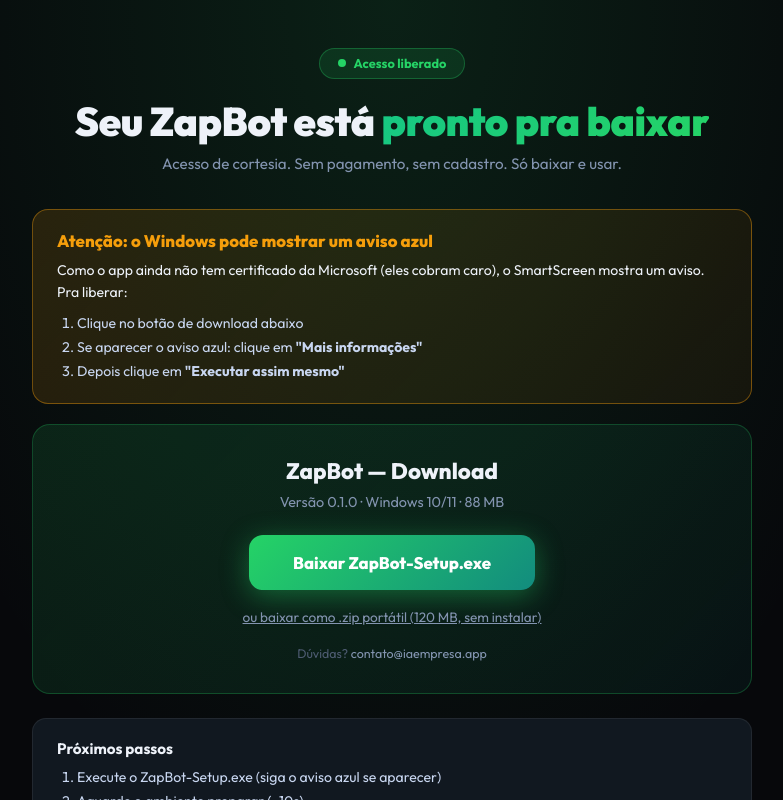
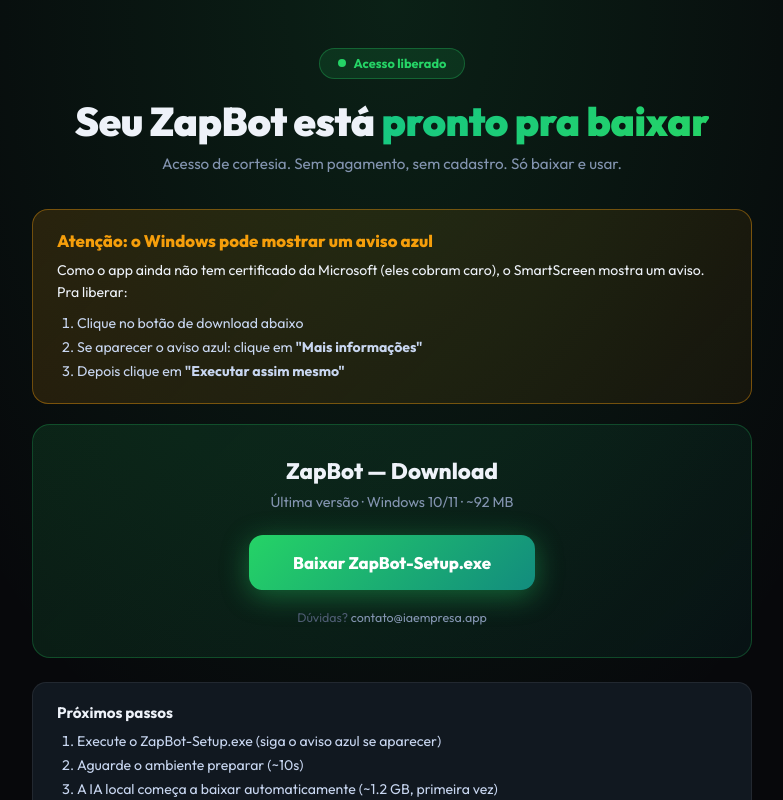
Before and after one commit to tamoaiapp/iaempresa-app, a Next.js app: page /chatbotfree in a window 1280 px wide. Shown: the top 800 px of the page, without its empty margins (248-1031 px from the left). Built offline with nearby package versions, Linux system fonts and the light colour scheme.

Commit message:
fix(zapbot): download via /api/download/zapbot resolve asset .exe latest dinamicamente

```diff
--- a/app/(landing)/chatbotfree/page.tsx
+++ b/app/(landing)/chatbotfree/page.tsx
@@ -1,10 +1,7 @@
 "use client";
 import Link from "next/link";
 
-const DOWNLOAD_URL =
-  "https://github.com/tamoaiapp/zapbot/releases/latest/download/ZapBot-0.1.0-Setup.exe";
-const DOWNLOAD_ZIP_URL =
-  "https://github.com/tamoaiapp/zapbot/releases/latest/download/ZapBot-0.1.0-portable-win-x64.zip";
+const DOWNLOAD_URL = "/api/download/zapbot";
 
 export default function ChatBotFreePage() {
   return (
@@ -143,7 +140,7 @@
               marginBottom: "1.5rem",
             }}
           >
-            Versão 0.1.0 · Windows 10/11 · 88 MB
+            Última versão · Windows 10/11 · ~92 MB
           </p>
           <a
             href={DOWNLOAD_URL}
@@ -161,18 +158,6 @@
           >
             Baixar ZapBot-Setup.exe
           </a>
-          <p style={{ marginTop: "1rem" }}>
-            <a
-              href={DOWNLOAD_ZIP_URL}
-              style={{
-                color: "#8394b0",
-                fontSize: "0.85rem",
-                textDecoration: "underline",
-              }}
-            >
-              ou baixar como .zip portátil (120 MB, sem instalar)
-            </a>
-          </p>
           <p style={{ color: "#4e5c72", fontSize: "0.78rem", marginTop: "1.25rem" }}>
             Dúvidas?{" "}
             <a href="mailto:contato@iaempresa.app" style={{ color: "#8394b0" }}>
--- /dev/null
+++ b/app/api/download/zapbot/route.ts
@@ -0,0 +1,59 @@
+import { NextResponse } from "next/server";
+
+export const dynamic = "force-dynamic";
+export const revalidate = 0;
+
+/**
+ * GET /api/download/zapbot
+ * Redireciona pro instalador .exe mais recente publicado em
+ * github.com/tamoaiapp/zapbot/releases/latest. Resolve dinamicamente
+ * porque o nome do asset muda a cada versão (ex: ZapBot-Setup-0.1.2.exe).
+ *
+ * Usar em vez de hardcodear releases/latest/download/<nome> — o GitHub
+ * só baixa direto se o <nome> bater exato; senão redireciona pra página
+ * de release e confunde o usuário.
+ */
+export async function GET() {
+  try {
+    const res = await fetch(
+      "https://api.github.com/repos/tamoaiapp/zapbot/releases/latest",
+      {
+        headers: { Accept: "application/vnd.github+json" },
+        // Cache 5 min na borda — release não muda toda hora
+        next: { revalidate: 300 },
+      },
+    );
+
+    if (!res.ok) {
+      console.error("[download zapbot] github api err:", res.status);
+      return NextResponse.redirect(
+        "https://github.com/tamoaiapp/zapbot/releases/latest",
+        302,
+      );
+    }
+
+    const data = (await res.json()) as {
+      assets?: { name: string; browser_download_url: string }[];
+    };
+
+    const exe = data.assets?.find(
+      (a) => a.name.endsWith(".exe") && !a.name.endsWith(".blockmap"),
+    );
+
+    if (!exe) {
+      console.error("[download zapbot] sem .exe no release");
+      return NextResponse.redirect(
+        "https://github.com/tamoaiapp/zapbot/releases/latest",
+        302,
+      );
+    }
+
+    return NextResponse.redirect(exe.browser_download_url, 302);
+  } catch (e) {
+    console.error("[download zapbot] err:", e);
+    return NextResponse.redirect(
+      "https://github.com/tamoaiapp/zapbot/releases/latest",
+      302,
+    );
+  }
+}
```
Also changed, not shown: app/(landing)/pagamentobotzap/page.tsx (+4 -5 lines).
